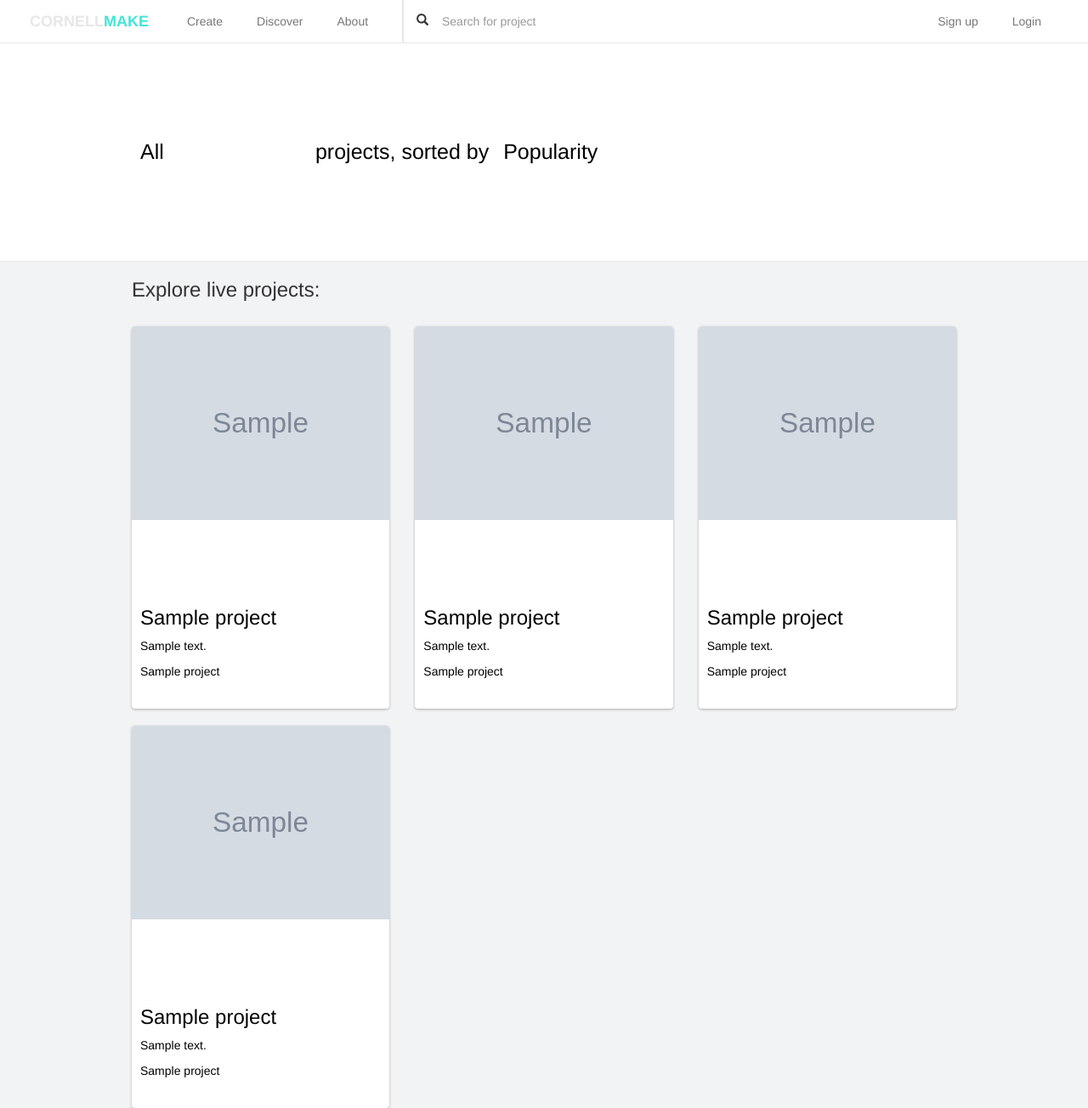
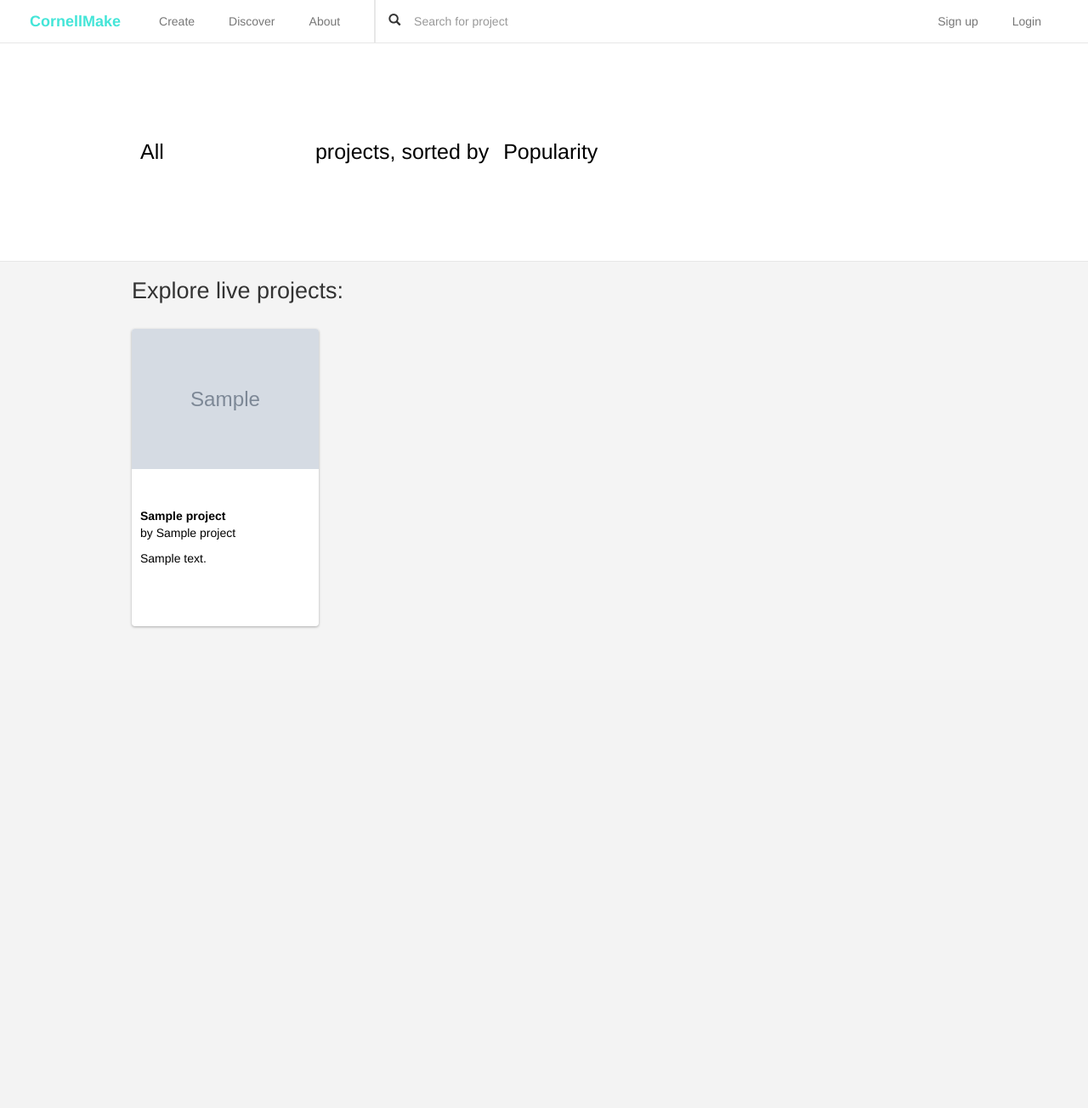
Before and after one commit to JustinSelig/CornellMake, a Django app: page /discover/ in a window 1280 px wide. Shown: the whole page at 85% size. After the commit the page ends 739 px from the top, so only its background shows below. Run offline with Django 3.2, Linux system fonts and the light colour scheme; tables that the repository leaves empty hold one stand-in row (values such as "Sample post"); grey boxes marked "Sample" are stand-in pictures; parts of the project's set-up code (start-up, migrations or seed data) failed here and were passed over; some libraries are stand-ins or nearby versions.

Commit message:
grid and typography update

```diff
--- a/static/css/main.css
+++ b/static/css/main.css
@@ -18,6 +18,11 @@
   		-webkit-border-radius: 0;
 		-moz-border-radius: 0;
         border-radius: 0;
+	}
+
+	h3 {
+		font-size: 27px;
+    	font-weight: 300;
 	}
 
 	.bold {
@@ -218,13 +223,14 @@
 
 .project-thumbnail {
 	width: 100%;
-    height: 300px;
+    height: 200px;
     overflow: hidden;
     position: relative;
 }
 
 .project-thumbnail-img {
     width: 100%;
+     position:absolute;
 }
 
 
@@ -376,7 +382,7 @@
 }
 
 .grey-container {
-	background-color: #f2f3f4;
+	background-color: #f4f4f4;
 }
 
 .blue-container {
--- a/templates/base.html
+++ b/templates/base.html
@@ -44,7 +44,7 @@
 						<span class="icon-bar"></span>
 					</button>
 <!-- 					<span class="title-cornell">Cornell</span>
- -->					<a class="navbar-brand" href="/"><span class="title-cornell">CORNELL</span><span class="title-make">MAKE</span></a>
+ -->					<a class="navbar-brand" href="/"><span class="title-make">CornellMake</span></a>
 				</div>
 
 				<!-- Collect the nav links, forms, and other content for toggling -->
--- a/templates/discover.html
+++ b/templates/discover.html
@@ -34,64 +34,24 @@
 
 <div class="container">
 	<div class="row">
-
-
 		<div class="col-md-12">
 			<h3>Explore live projects:</h3>
 		</div>
 				{% for project in projects %}
-				<div class="col-sm-4">
+				<div class="col-sm-3">
 					<div class="project-panel">
 							<div class="project-thumbnail" style="">
-								<a href="/projects/{{ project.url }}"> <img src="{{ STATIC_URL }}{{project.image}}" class="project-thumbnail-img" width="200"></a>
+								<a href="/projects/{{ project.url }}"> <img src="{{ STATIC_URL }}{{project.image}}" class="project-thumbnail-img"></a>
 							</div>
 							<div class="project-info caption">
-								<h3>{{project.idea_name}}</h3>
+								<strong><p>{{project.idea_name}}</strong><br>
+								by {{project.name}}</p>
 								<p>{{project.description}}</p>
-								<p>{{project.name}}</p>
+
 							</div>
 					</div>
 				</div>
 
-
-				<div class="col-sm-4">
-					<div class="project-panel">
-							<div class="project-thumbnail" style="">
-								<a href="/projects/{{ project.url }}"> <img src="{{ STATIC_URL }}{{project.image}}" class="project-thumbnail-img" width="200"></a>
-							</div>
-							<div class="project-info caption">
-								<h3>{{project.idea_name}}</h3>
-								<p>{{project.description}}</p>
-								<p>{{project.name}}</p>
-							</div>
-					</div>
-				</div>
-
-				<div class="col-sm-4">
-					<div class="project-panel">
-							<div class="project-thumbnail" style="">
-								<a href="/projects/{{ project.url }}"> <img src="{{ STATIC_URL }}{{project.image}}" class="project-thumbnail-img" width="200"></a>
-							</div>
-							<div class="project-info caption">
-								<h3>{{project.idea_name}}</h3>
-								<p>{{project.description}}</p>
-								<p>{{project.name}}</p>
-							</div>
-					</div>
-				</div>
-
-				<div class="col-sm-4">
-					<div class="project-panel">
-							<div class="project-thumbnail" style="">
-								<a href="/projects/{{ project.url }}"> <img src="{{ STATIC_URL }}{{project.image}}" class="project-thumbnail-img" width="200"></a>
-							</div>
-							<div class="project-info caption">
-								<h3>{{project.idea_name}}</h3>
-								<p>{{project.description}}</p>
-								<p>{{project.name}}</p>
-							</div>
-					</div>
-				</div>
 				{% endfor %}
 	</div>
 </div>
```
Also changed, not shown: templates/index.html (+4 -3 lines).
